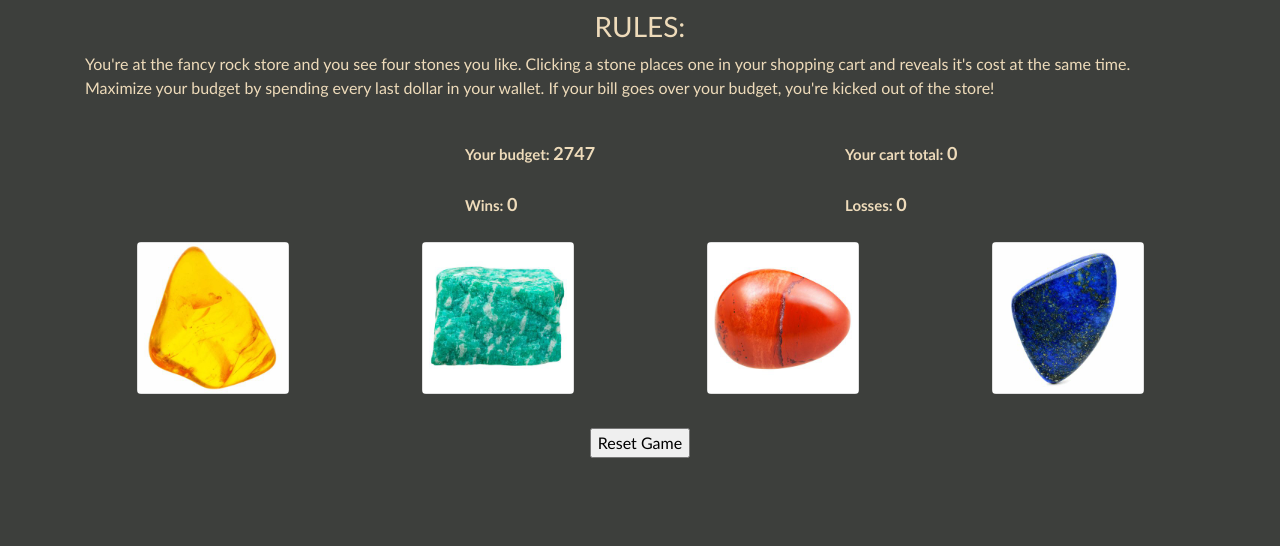
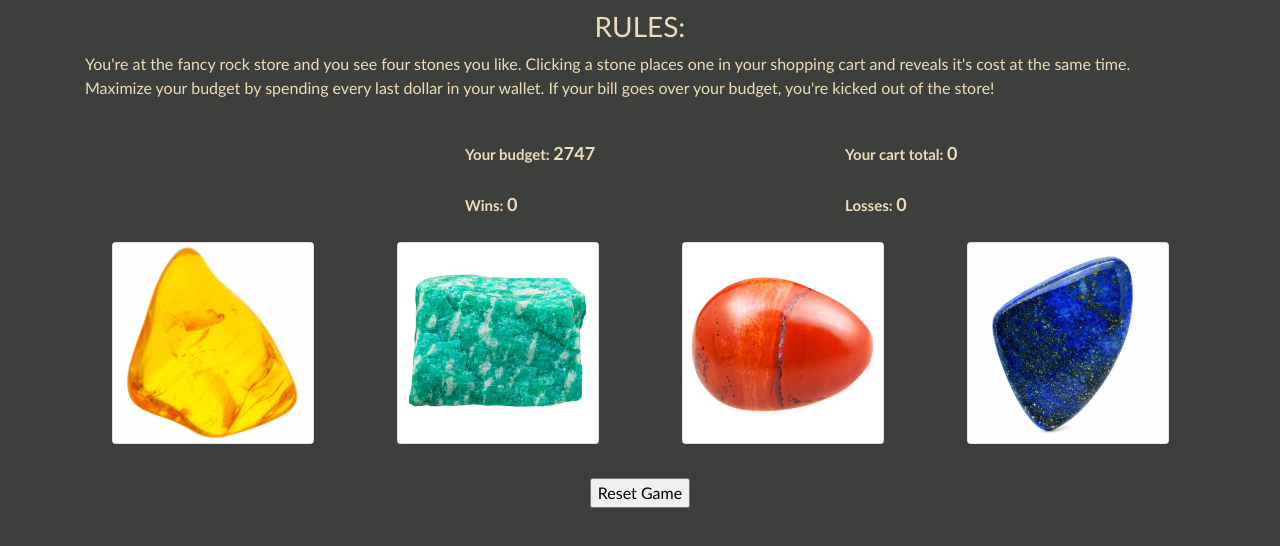
Before and after one commit to aaronbushman/unit-4-game, a plain HTML site: page index.html in a window 1280 px wide. Shown: the part 182-728 px from the top of the page. Drawn offline with nearby package versions, Linux system fonts and the light colour scheme.

Commit message:
styling tweaks

```diff
--- a/index.html
+++ b/index.html
@@ -41,13 +41,13 @@
                 <div class="col-sm-4" id="wins1">Wins: <span id="wins2"></span></div>
                 <div class="col-sm-4" id="losses1">Losses: <span id="losses2"></span></div>
                 <div class="col-sm-12"><br></div>
-                <div class="card" id="stone1"><img style="height: 150px; width: 150px; align-content: center" id="gem1"
+                <div class="card" id="stone1"><img style="height: 200px; width: 200px; align-content: center" id="gem1"
                         src="assets/images/gem1.jpg"></div>
-                <div class="card" id="stone2"><img style="height: 150px; width: 150px; align-content: center" id="gem2"
+                <div class="card" id="stone2"><img style="height: 200px; width: 200px; align-content: center" id="gem2"
                         src="assets/images/gem2.jpg"></div>
-                <div class="card" id="stone3"><img style="height: 150px; width: 150px; align-content: center" id="gem3"
+                <div class="card" id="stone3"><img style="height: 200px; width: 200px; align-content: center" id="gem3"
                         src="assets/images/gem3.jpg"></div>
-                <div class="card" id="stone4"><img style="height: 150px; width: 150px; align-content: center" id="gem4"
+                <div class="card" id="stone4"><img style="height: 200px; width: 200px; align-content: center" id="gem4"
                         src="assets/images/gem4.jpg"></div>
                 <div class="col-sm-12"><br></div>
                 <div class="col-sm-12" id="reset" style="display:flex; justify-content:center"><input type="button"
```
